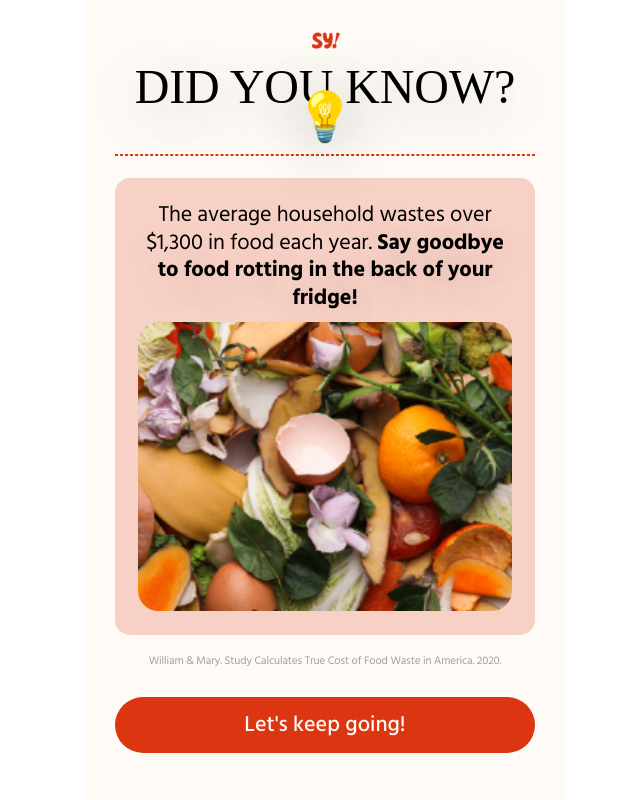
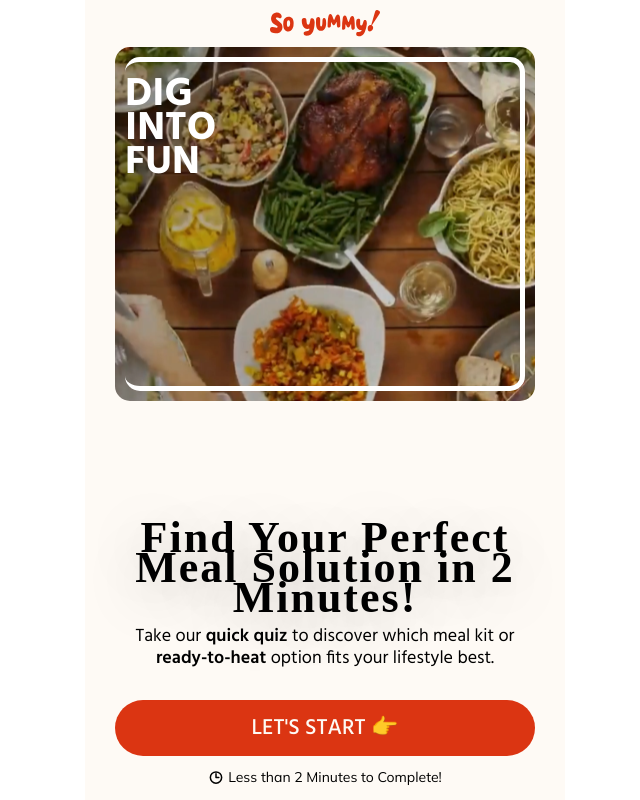
Before and after one commit to AbdulQudoosBrew/triviatemplate, a Next.js app: page / in a window 1280 px wide. Shown: the whole page, without its empty margins (315-955 px from the left). Built offline with nearby package versions, Linux system fonts and the light colour scheme; a web font is replaced by a local one.

Commit message:
feat: some style add in hero section

```diff
--- a/src/app/page.tsx
+++ b/src/app/page.tsx
@@ -6,8 +6,8 @@
 export default function Home() {
   return (
     <>
-      {/* <MainQuiz /> */}
-      <MotivationalPage />
+      <MainQuiz />
+      {/* <MotivationalPage /> */}
       {/* <TestimonialSection/> */}
       {/* <MealDeliveryQuiz /> */}
     </>
--- a/src/components/shared/pageSection/homePageSection/HeroSection.tsx
+++ b/src/components/shared/pageSection/homePageSection/HeroSection.tsx
@@ -10,7 +10,9 @@
           alt="background"
           loading="lazy"
         />
+        <HeroTitleDiv>
           <HeroTitle>DIG <br /> INTO <br /> FUN</HeroTitle>
+        </HeroTitleDiv>
       </MainImageDiv>
     </HeroWrapper>
   );
@@ -23,6 +25,19 @@
   width: 100%;
   /* height: 100%; */
 `;
+
+const HeroTitleDiv = styled.div`
+position: relative;
+  width: 100%;
+  height: 100%;
+  overflow: hidden;
+  border: 5px solid var(--color-basic-white);
+  border-radius: 15px;
+  border-left: none;
+  padding-top: 1rem;
+  line-height: 34px;
+  text-align: left;
+`
 
 const MainImageDiv = styled.div`
   position: relative;
@@ -42,15 +57,15 @@
 `;
 
 const HeroTitle = styled.h1`
-  position: relative;
+  /* position: relative; */
   color: var(--color-basic-white);
   font-family: var(--font-hind-bold);
   font-size: 2.5rem;
-  overflow: hidden;
+  /* overflow: hidden;
   border: 5px solid var(--color-basic-white);
   border-radius: 15px;
   border-left: none;
   padding: 7px 7px 0 0;
   line-height: 34px;
-  text-align: left;
+  text-align: left; */
 `;
```
